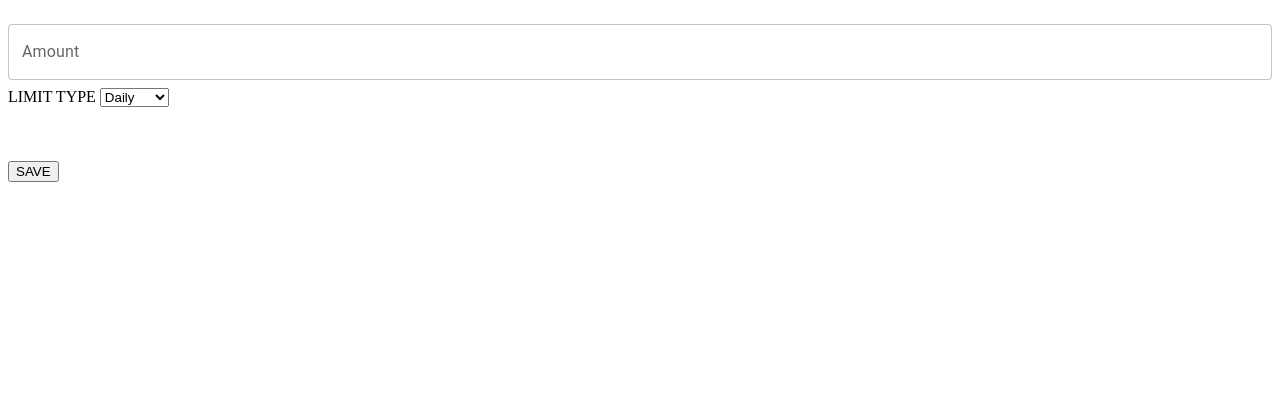
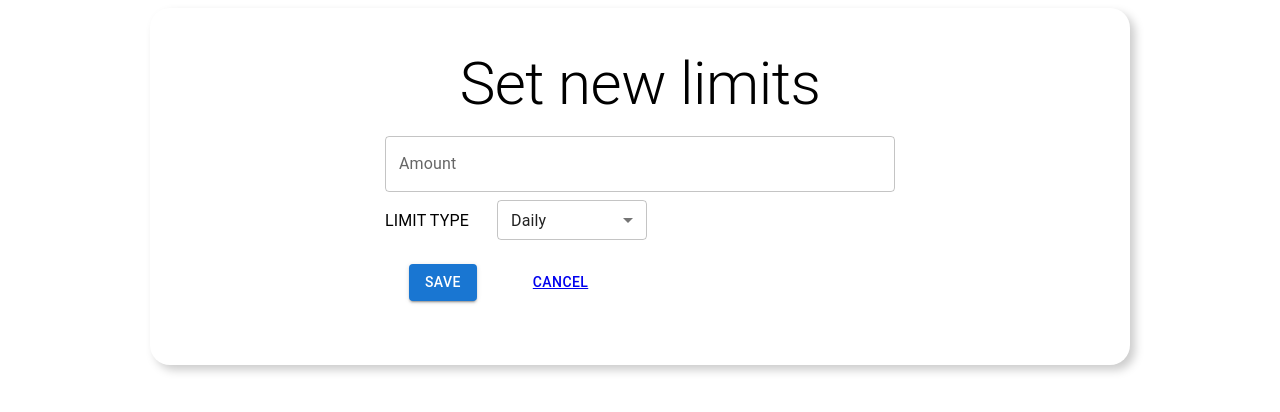
Before and after one commit to UnitedFeodor/spa-spending-tracker, a React (Create React App) app in the folder frontend/: page /limits in a window 1280 px wide. Shown: the top 412 px of the page. Built offline with nearby package versions, Linux system fonts and the light colour scheme; no server answers.

Commit message:
refactored limits ui

```diff
--- a/frontend/src/components/add/add.tsx
+++ b/frontend/src/components/add/add.tsx
@@ -79,10 +79,10 @@ const AddPage = () => {
 
 
                 <input type="file" name="filedata"/>
+                <br></br>
 
-
-                <Button type="submit" variant="contained" sx={{margin: 3}}>SAVE</Button>
-                <Button variant="text" sx={{margin: 3}}><Link to="/">CANCEL</Link></Button>
+                <Button type="submit" variant="contained" sx={{margin: 3, alignSelf:'center'}}>SAVE</Button>
+                <Button variant="text" sx={{margin: 3, alignSelf:'center'}}><Link to="/">CANCEL</Link></Button>
 
         </form>
     </Box>
--- a/frontend/src/components/home/home.tsx
+++ b/frontend/src/components/home/home.tsx
@@ -193,7 +193,7 @@ const Home = () => {
                                 <form name="element-form" method="post" id="delete-form" encType="multipart/form-data" action="/api/spendings" onSubmit={handleSubmit}>
                                     <input type="hidden" name="_id" value={String(item._id)} />
                                     <input type="hidden" name="image" value={(item.image !== null) ? String(item.image)  : '' } />
-                                    <Button type="submit" value="Delete" variant="text">Delete</Button>
+                                    <Button type="submit" value="Delete" variant="text" sx={{marginRight: 'auto'}}>Delete</Button>
                                 </form>
                             </CardActionArea>
                         </Card>
--- a/frontend/src/components/limits/limits.tsx
+++ b/frontend/src/components/limits/limits.tsx
@@ -1,13 +1,19 @@
-import { TextField } from '@mui/material';
+import { Box, Button, MenuItem, Select, SelectChangeEvent, TextField, Typography } from '@mui/material';
 import axios from 'axios';
 import React, { useEffect, useState } from 'react';
-import { useNavigate } from 'react-router-dom';
+import { Link, useNavigate } from 'react-router-dom';
 
 const LimitsPage = () => {
 
     console.log("react component limits")
     const [limits,setLimits] = useState(null as any)
-    //let limits = null as any
+
+    const [type, setType] = React.useState('0');
+
+    const handleChange = (event: SelectChangeEvent) => {
+        setType(event.target.value);
+    };
+
     useEffect(() => {
         const apiUrl = '/api/limits';
         axios.get(apiUrl,{
@@ -54,31 +60,41 @@ const LimitsPage = () => {
     }
 
     return (
-        <form method="post" name="limitsForm" encType="multipart/form-data" onSubmit={handleSubmit}>
-        <div className="spending-element" id="limit-spending-element">
+        <Box
+            display='flex'
+            justifyContent='center'
+            alignItems='center'
+            flexDirection='column'
+            maxWidth={900}
+            margin='auto'
+            padding={5}
+            borderRadius={5}
+            boxShadow={'5px 5px 10px #ccc'}
+        >
+            <Typography variant="h2"> Set new limits</Typography>
+            <form method="post" name="limitsForm" encType="multipart/form-data" onSubmit={handleSubmit}>
 
-            <div className="element-amount">
-                <TextField name='amount' fullWidth={true} margin='normal' label="Amount"
-                    variant="outlined" placeholder={ limits !== null ? limits : ""}
-                />
-            </div>
-            <div className="element-header">
-                <label> LIMIT TYPE </label>
-                <select className="limits-select" name="type" >
-                    <option value="0" selected>Daily</option>
-                    <option value="1">Weekly</option>
-                    <option value="2">Monthly</option>
-                    <option value="3">Yearly</option>
-                  </select>
+                    <TextField name='amount' fullWidth={true} margin='normal' label="Amount"
+                        variant="outlined" placeholder={ limits !== null ? limits : ""}/>
+                    <Typography display="inline" variant="body1" sx={{marginRight: 3}}>LIMIT TYPE </Typography>
+                    <Select
+                        sx={{minWidth: 150, maxHeight: 40}}
+                        name="type"
+                        label="Type"
+                        value={type}
+                        onChange={handleChange}
+                         >
+                        <MenuItem  value="0" selected>Daily</MenuItem >
+                        <MenuItem  value="1">Weekly</MenuItem >
+                        <MenuItem  value="2">Monthly</MenuItem >
+                        <MenuItem  value="3">Yearly</MenuItem >
+                    </Select>
+                    <br></br>
 
-            </div>
-            <br/><br/><br/>
-            <div /*style="display: block;"*/>
-                <input type="submit" value="SAVE"/>
-            </div>
-        </div>
-
-    </form>
+                    <Button type="submit" variant="contained" sx={{margin: 3, alignSelf:'center'}}>SAVE</Button>
+                    <Button variant="text" sx={{margin: 3, alignSelf:'center'}}><Link to="/">CANCEL</Link></Button>
+        </form>
+    </Box>
     );
 };
 
```
